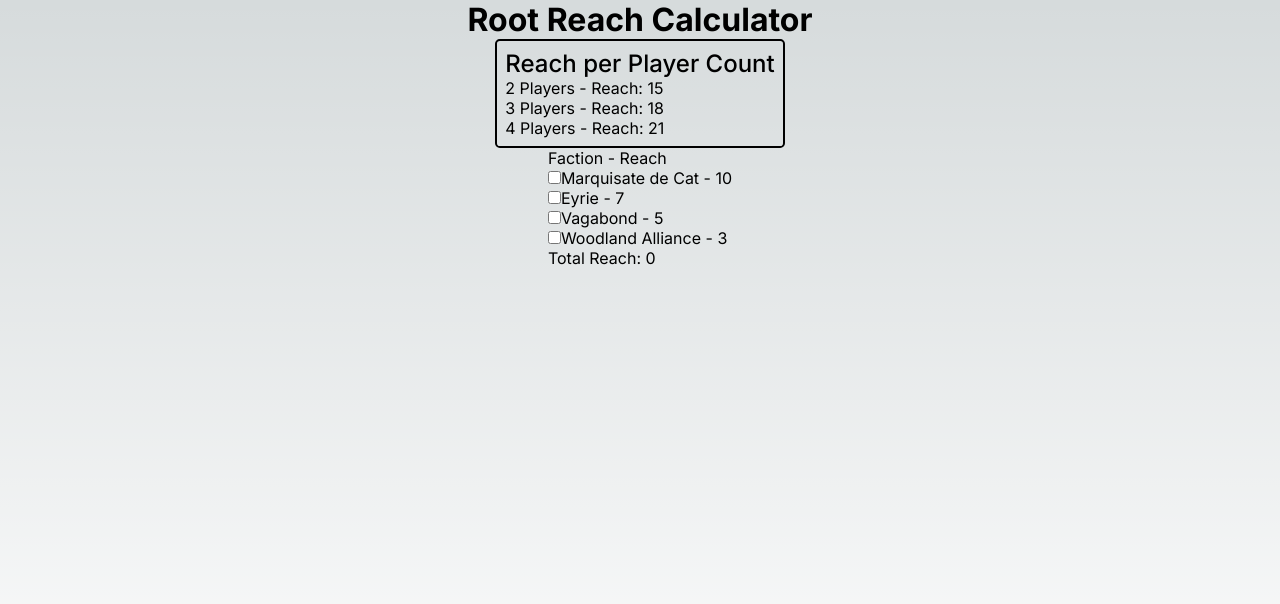
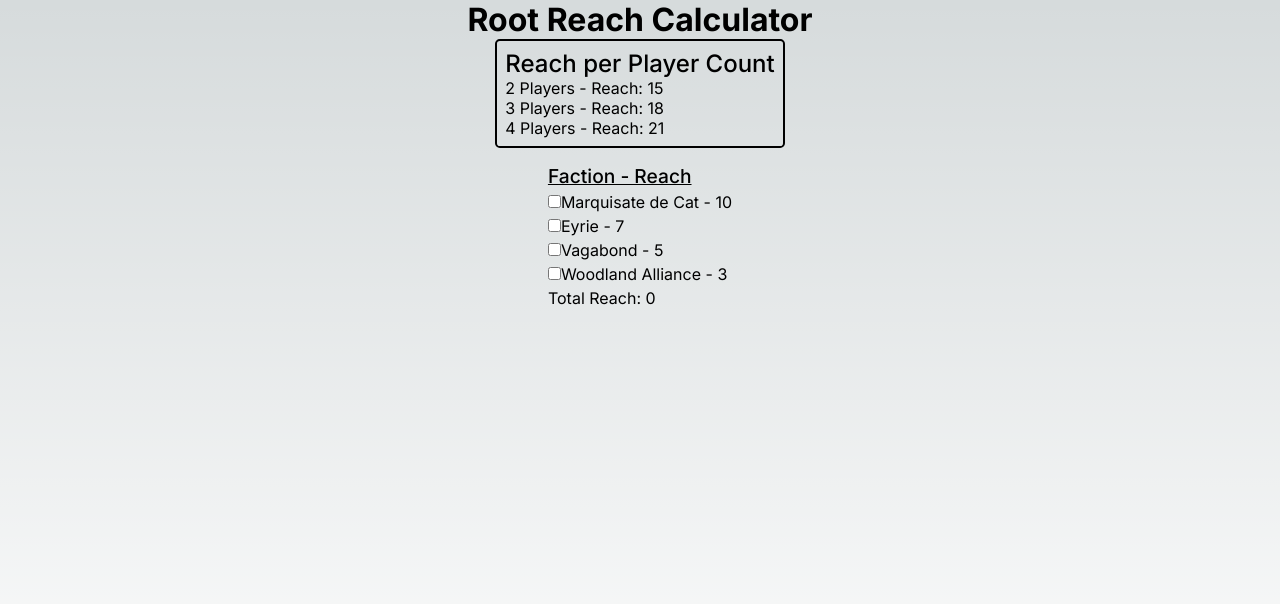
Before and after one commit to franco-ortega/root-reach-calculator, a Next.js app: page / in a window 1280 px wide. Shown: the top 604 px of the page. Built offline with nearby package versions, Linux system fonts and the light colour scheme.

Commit message:
add initial styles from FactionList

```diff
--- a/src/app/components/factionList/FactionList.jsx
+++ b/src/app/components/factionList/FactionList.jsx
@@ -1,15 +1,16 @@
 'use client';
 
+import { useState } from 'react';
 import factions from '../../../data/factions';
-import { useEffect, useState } from 'react';
 import Faction from '../faction/Faction';
+import styles from './FactionList.module.css';
 
 export default function FactionList() {
   const [selectedFactions, setSelectedFactions] = useState([]);
 
   return (
-    <ul>
-      <li>Faction - Reach</li>
+    <ul className={styles.FactionList}>
+      <h3>Faction - Reach</h3>
       {factions.map(({ title, reach }) => (
         <Faction
           key={title}
@@ -18,9 +19,9 @@
           setSelectedFactions={setSelectedFactions}
         />
       ))}
-      <div>
+      <li>
         Total Reach: {selectedFactions.reduce((acc, cur) => acc + cur.reach, 0)}
-      </div>
+      </li>
     </ul>
   );
 }
--- /dev/null
+++ b/src/app/components/factionList/FactionList.module.css
@@ -0,0 +1,14 @@
+.FactionList {
+  margin-block: 1rem;
+}
+
+.FactionList h3 {
+  text-decoration: underline;
+  font-size: 1.2rem;
+  font-weight: 500;
+  margin-bottom: 0.25rem;
+}
+
+.FactionList li {
+  margin-bottom: 0.25rem;
+}
```
